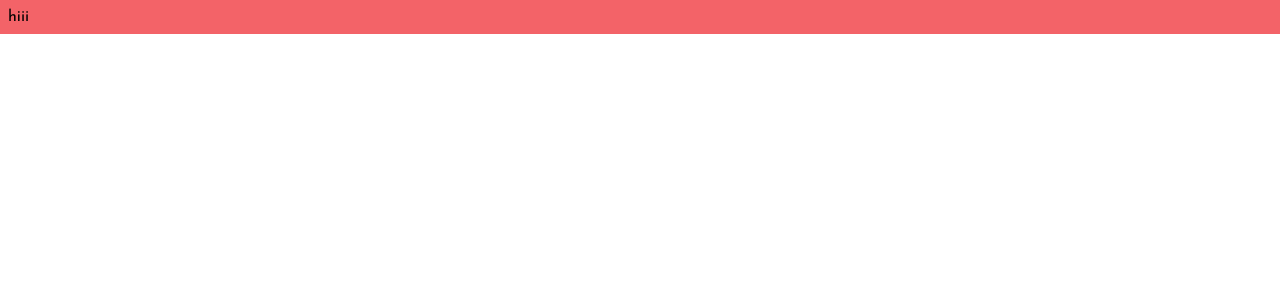
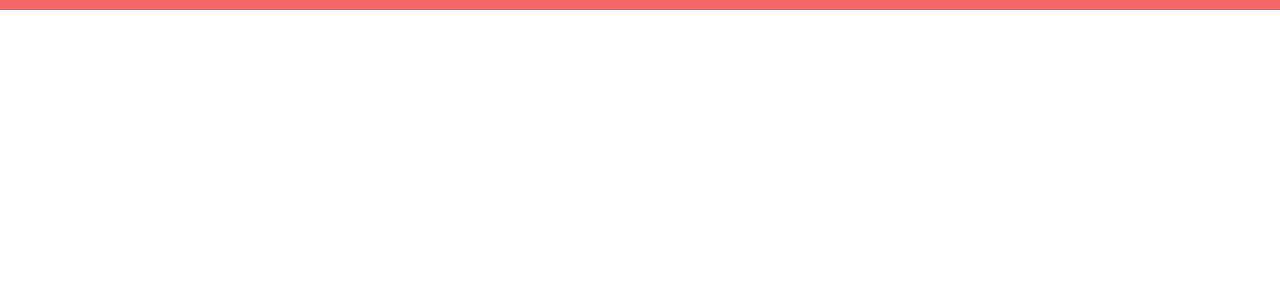
Before and after one commit to HamkerLokie/uniride-frontend-typescript, a React (Vite) app: page / in a window 1280 px wide. Shown: the top 300 px of the page. Built offline with nearby package versions, Linux system fonts and the light colour scheme.

Commit message:
stared pages

```diff
--- a/src/App.tsx
+++ b/src/App.tsx
@@ -5,7 +5,7 @@ function App() {
   return (
    <>
    <div className='bg-maincolor font-josefin p-pad'>
-    hiii
+
    </div>
    </>
   )
--- a/src/pages/Home.tsx
+++ b/src/pages/Home.tsx
@@ -1,10 +1,10 @@
 import React from "react"
 const Home = () => {
   return (
-    <React.Fragment>
+    <div className="w-100">
 
 
-    </React.Fragment>
+    </div>
   )
 }
 
```
